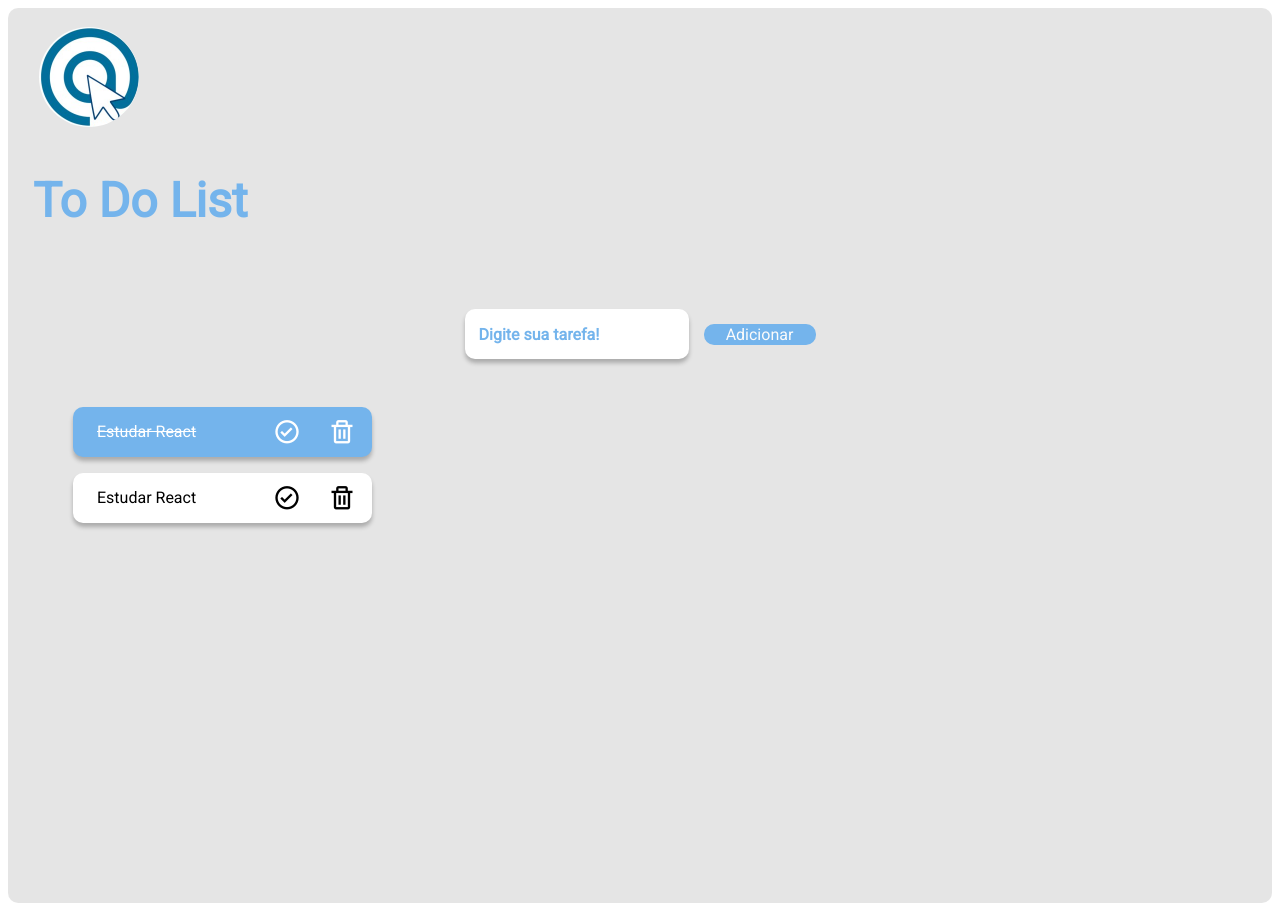
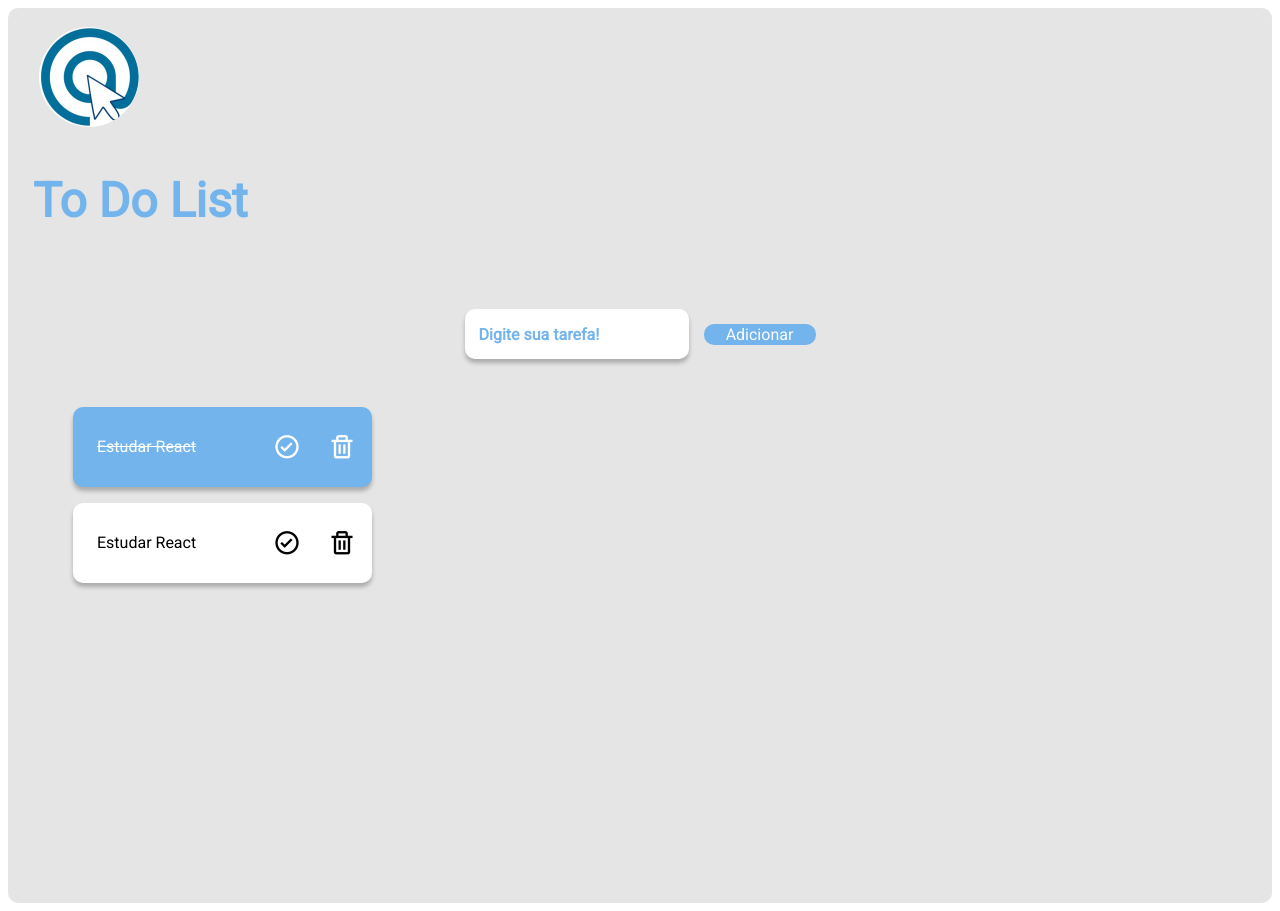
Before and after one commit to YasminSouzaL/infoalto, a React (Vite) app: page / in a window 1280 px wide. Built offline with nearby package versions, Linux system fonts and the light colour scheme.

Commit message:
1° revisão

```diff
--- a/src/styles/index.js
+++ b/src/styles/index.js
@@ -94,7 +94,7 @@ export const Button = styled.button`
 export const Item = styled.li`
     padding: 12px 10px 12px 24px;
     width: 299px;
-    height: 50px;
+    min-height: 50px;
     background: ${(props) => (props.checked ? "#74B4EC" : "#FFFFFF")};
     mix-blend-mode: normal;
     box-shadow: 0px 4px 4px rgba(0, 0, 0, 0.25);
@@ -103,6 +103,7 @@ export const Item = styled.li`
     display: flex;
     align-items: center;
     justify-content: space-between;
+    flex-wrap: wrap;
 
     p{
         font-weight: 500;
```
